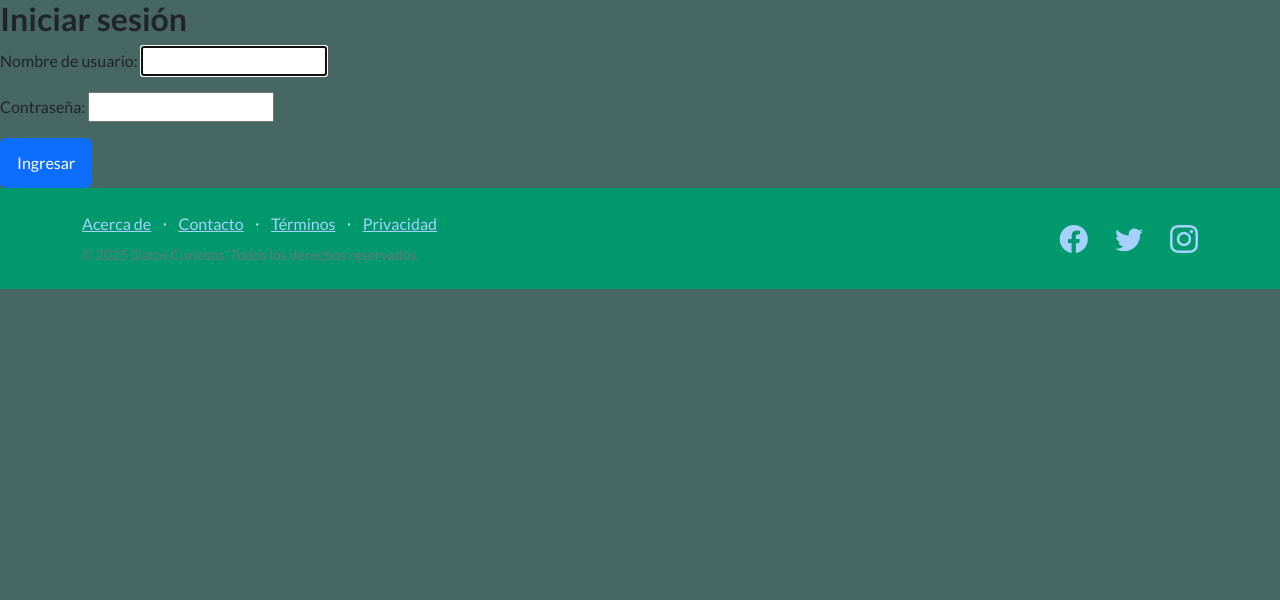
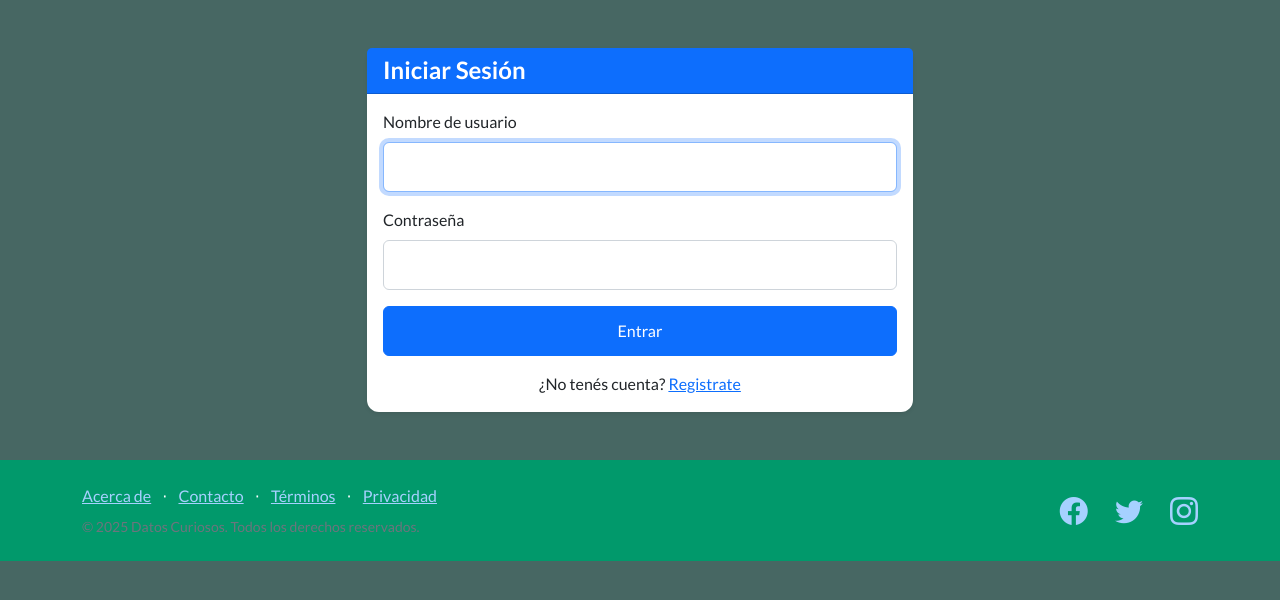
Before and after one commit to FacundoGamm/TuPrimeraPagina-Gamm, a Django app: page /accounts/login/ in a window 1280 px wide. Shown: the part 66-666 px from the top of the page. Run offline with Django 5.2, Linux system fonts and the light colour scheme; some libraries are stand-ins or nearby versions.

Commit message:
mejoras visuales textos y formularios

```diff
--- a/Blog_Datos/AppCoder/templates/AppCoder/login.html
+++ b/Blog_Datos/AppCoder/templates/AppCoder/login.html
@@ -1,12 +1,33 @@
 {% extends 'AppCoder/padre.html' %}
+{% load static %}
 
-{% block title %}Iniciar sesión{% endblock %}
+{% block title %}Iniciar Sesión{% endblock %}
 
 {% block contenido %}
-  <h2>Iniciar sesión</h2>
-  <form method="POST">
-    {% csrf_token %}
-    {{ form.as_p }}
-    <button type="submit" class="btn btn-primary">Ingresar</button>
-  </form>
+<div class="container py-5">
+    <div class="row justify-content-center">
+        <div class="col-md-6">
+            <div class="card shadow-sm">
+                <div class="card-header bg-primary text-white">
+                    <h4 class="mb-0">Iniciar Sesión</h4>
+                </div>
+                <div class="card-body">
+                    <form method="post">
+                        {% csrf_token %}
+                        <div class="mb-3">
+                            <label for="id_username" class="form-label">Nombre de usuario</label>
+                            <input type="text" name="username" autofocus required id="id_username" class="form-control">
+                        </div>
+                        <div class="mb-3">
+                            <label for="id_password" class="form-label">Contraseña</label>
+                            <input type="password" name="password" required id="id_password" class="form-control">
+                        </div>
+                        <button type="submit" class="btn btn-primary w-100">Entrar</button>
+                    </form>
+                    <p class="mt-3 mb-0 text-center">¿No tenés cuenta? <a href="{% url 'registro' %}">Registrate</a></p>
+                </div>
+            </div>
+        </div>
+    </div>
+</div>
 {% endblock %}
```
Also changed, not shown: Blog_Datos/AppCoder/templates/AppCoder/registro.html (+30 -6 lines), Blog_Datos/db.sqlite3.
